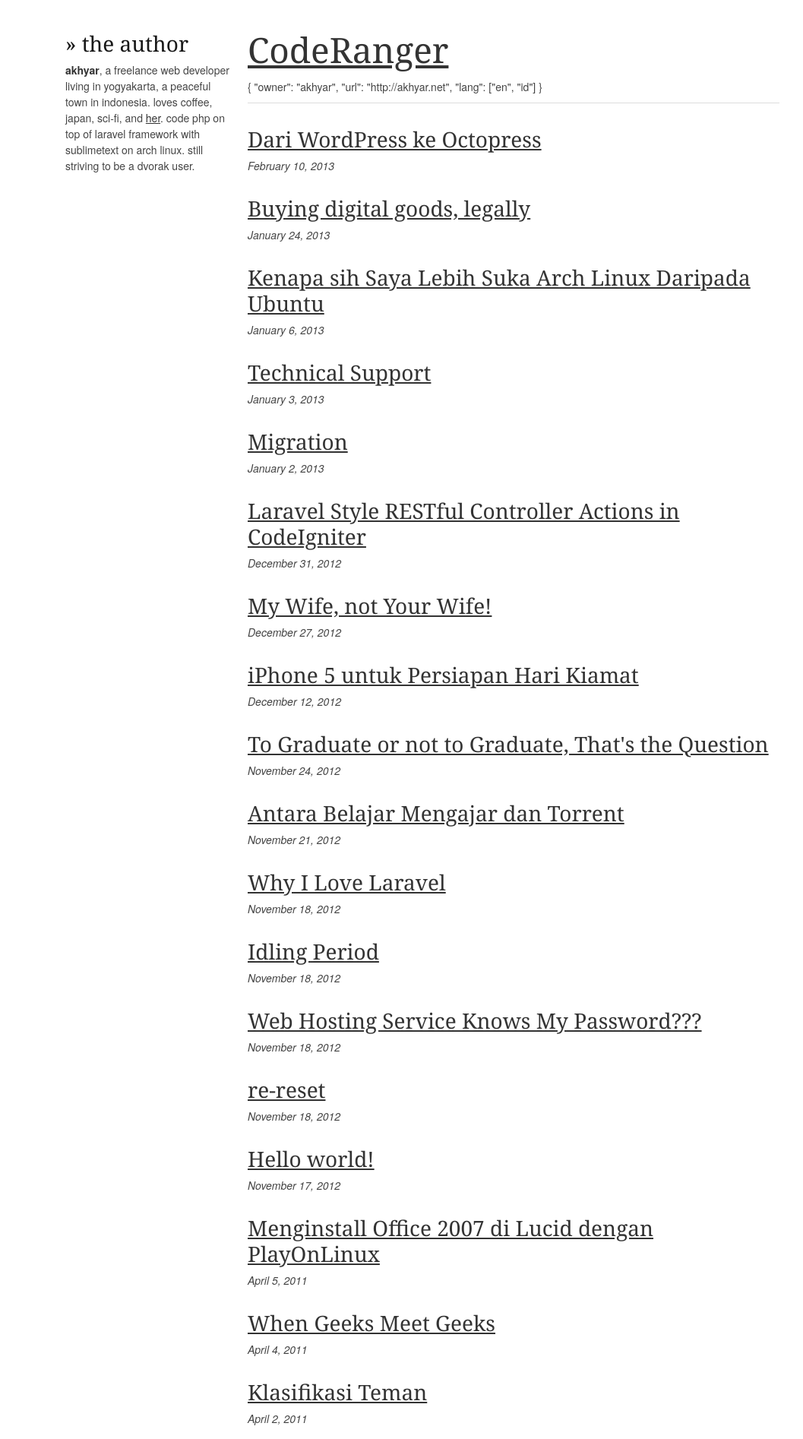
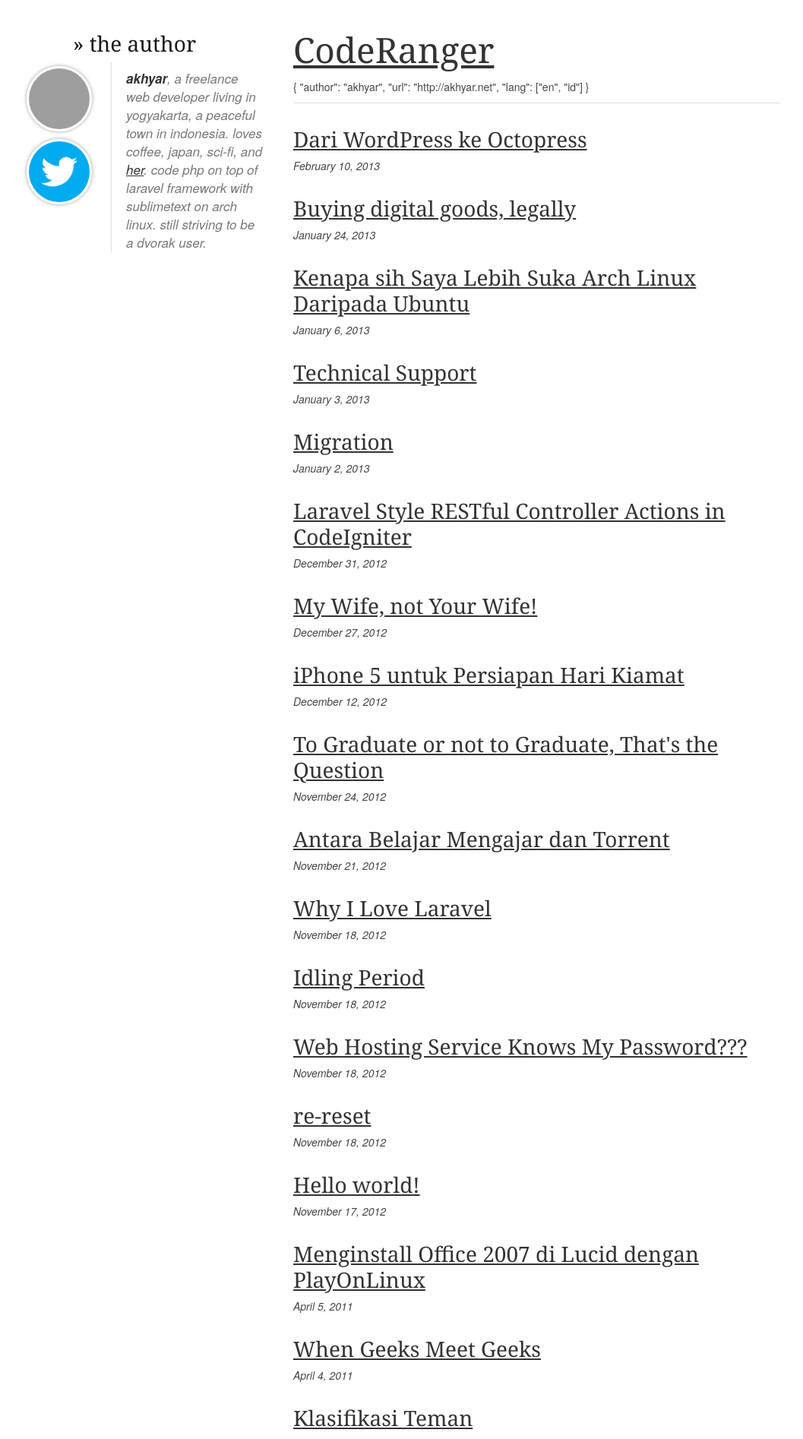
Before and after one commit to akhy/akhyrul.github.com, a Jekyll site: the page built from index.html, in a window 1280 px wide. Shown: the top 1894 px of the page at 76% size, without its empty margins (84-1141 px from the left). Built offline with Jekyll 4.4.1, drawn with Linux system fonts in a browser that asks for light colours; Markdown is read by kramdown in place of the engine named in the settings; grey boxes are pictures that could not be loaded.

Commit message:
Various styling

```diff
--- a/_includes/colophone.html
+++ b/_includes/colophone.html
@@ -1,9 +1,7 @@
-
-<h3>&raquo; the author</h3>
-<p>
+<blockquote>
     <strong>akhyar</strong>,
     a freelance web developer living in yogyakarta, a peaceful town in indonesia.
     loves coffee, japan, sci-fi, and <a href="http://twitter.com/niiwul">her</a>.
     code php on top of laravel framework with sublimetext on arch linux. still
     striving to be a dvorak user.
-</p>
+</blockquote>
--- a/_layouts/layout.html
+++ b/_layouts/layout.html
@@ -13,18 +13,34 @@
   </head>
   <body>
     <div class="container">
-      <aside class="four columns">
-        <section class="colophone">
-          {% include colophone.html %}
+
+      <aside class="five columns">
+
+        <section class="columns five">
+          <h3>&raquo; the author</h3>
+        </section>
+
+        <section class="one columns alpha">
+            <span class="circle">
+               <img src="http://www.gravatar.com/avatar/fa40acfdb9af9fea937524a5aef4aaf3.png?s=80">
+            </span>
+            <a href="htpt://twitter.com/akhy" class="circle">
+               <img src="{{ site.url }}/assets/img/twitter.jpg" width="80">
+            </a>
+        </section>
+
+        <section class="four columns omega">
+          <section class="colophone">
+            {% include colophone.html %}
+          </section>
         </section>
       </aside>
 
-      <section class="twelve columns">
+      <section class="eleven columns">
         <hgroup>
-
           {% if page.index %}
             <h1><a href="{{ site.url }}">{{ site.title }}</a></h1>
-            <span>{ "owner": "akhyar", "url": "http://akhyar.net", "lang": ["en", "id"] }</span>
+            <span>{ "author": "akhyar", "url": "http://akhyar.net", "lang": ["en", "id"] }</span>
           {% else %}
             <h1><a href="{{ page.url }}">{{ page.title }}</a></h1>
             <small>
--- a/assets/css/akhyar.css
+++ b/assets/css/akhyar.css
@@ -5,3 +5,24 @@
 
 #footer { color: #999; margin-top: 2em; padding-top: 2em; border-top: 1px solid #bbb; }
 code{ font-family: Consolas, "Andale Mono WT", "Andale Mono", "Lucida Console", "Lucida Sans Typewriter", "DejaVu Sans Mono", "Bitstream Vera Sans Mono", "Liberation Mono", "Nimbus Mono L", Monaco, "Courier New", Courier, monospace; }
+
+.circle {
+	line-height: 0;		/* remove line-height */
+	display: inline-block;	/* circle wraps image */
+	margin: 5px;
+	border-radius: 50%;	/* relative value */
+	border: 3px solid white;/* border width   */
+	box-shadow: 0px 0px 5px rgba(0,0,0,0.4);
+	transition: linear 0.25s;
+
+	float: right;
+}
+.circle img {
+	border-radius: 50%;	/* relative value for
+				   adjustable image size */
+}
+.circle:hover {
+	transition: ease-out 0.3s;
+	transform: scale(0.8) rotate(20deg) translateZ(0);
+}
+a.circle { color: transparent; } /* IE fix: removes blue border */
--- a/assets/css/solarized-light.css
+++ b/assets/css/solarized-light.css
@@ -1,4 +1,5 @@
-.hll, .highlight { background-color: #ffffcc; padding: 1em; }
+.highlight { padding: 1em; background-color: #fdf6e3; }
+.highlight .hll { background-color: #ffffcc; }
 .highlight .c { color: #586E75 } /* Comment */
 .highlight .err { color: #93A1A1 } /* Error */
 .highlight .g { color: #93A1A1 } /* Generic */
```
Also changed, not shown: assets/img/twitter.jpg (added).
